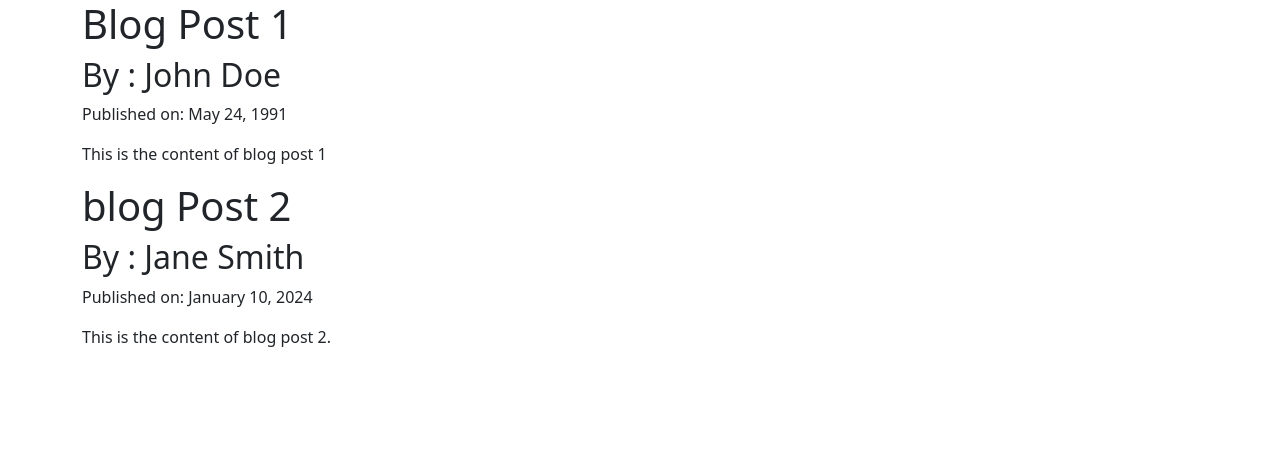
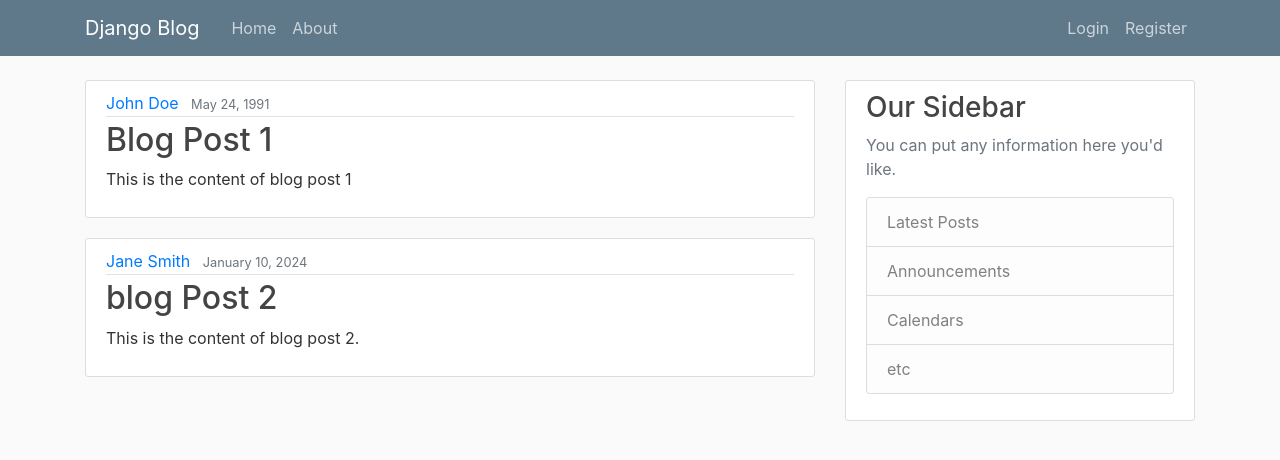
Before and after one commit to AAteddy/Django-Blog-Project, a Django app: page / in a window 1280 px wide. Shown: the top 460 px of the page. Run offline with Django 4.2, Linux system fonts and the light colour scheme; some libraries are stand-ins or nearby versions.

Commit message:
main.css style file added

```diff
--- /dev/null
+++ b/django_project/blog/static/blog/main.css
@@ -0,0 +1,84 @@
+body {
+    background: #fafafa;
+    color: #333333;
+    margin-top: 5rem;
+  }
+
+  h1, h2, h3, h4, h5, h6 {
+    color: #444444;
+  }
+
+  ul {
+    margin: 0;
+  }
+
+  .bg-steel {
+    background-color: #5f788a;
+  }
+
+  .site-header .navbar-nav .nav-link {
+    color: #cbd5db;
+  }
+
+  .site-header .navbar-nav .nav-link:hover {
+    color: #ffffff;
+  }
+
+  .site-header .navbar-nav .nav-link.active {
+    font-weight: 500;
+  }
+
+  .content-section {
+    background: #ffffff;
+    padding: 10px 20px;
+    border: 1px solid #dddddd;
+    border-radius: 3px;
+    margin-bottom: 20px;
+  }
+
+  .article-title {
+    color: #444444;
+  }
+
+  a.article-title:hover {
+    color: #428bca;
+    text-decoration: none;
+  }
+
+  .article-content {
+    white-space: pre-line;
+  }
+
+  .article-img {
+    height: 65px;
+    width: 65px;
+    margin-right: 16px;
+  }
+
+  .article-metadata {
+    padding-bottom: 1px;
+    margin-bottom: 4px;
+    border-bottom: 1px solid #e3e3e3
+  }
+
+  .article-metadata a:hover {
+    color: #333;
+    text-decoration: none;
+  }
+
+  .article-svg {
+    width: 25px;
+    height: 25px;
+    vertical-align: middle;
+  }
+
+  .account-img {
+    height: 125px;
+    width: 125px;
+    margin-right: 20px;
+    margin-bottom: 16px;
+  }
+
+  .account-heading {
+    font-size: 2.5rem;
+  }
--- a/django_project/blog/templates/blog/base.html
+++ b/django_project/blog/templates/blog/base.html
@@ -1,10 +1,15 @@
+{% load static %}
 <!DOCTYPE html>
 <html lang="en">
 <head>
     <!--bootstrap css-->
     <meta charset="UTF-8">
     <meta name="viewport" content="width=device-width, initial-scale=1.0">
-    <link href="https://cdn.jsdelivr.net/npm/bootstrap@5.3.2/dist/css/bootstrap.min.css" rel="stylesheet" integrity="sha384-T3c6CoIi6uLrA9TneNEoa7RxnatzjcDSCmG1MXxSR1GAsXEV/Dwwykc2MPK8M2HN" crossorigin="anonymous">
+    <link rel="stylesheet" href="https://cdn.jsdelivr.net/npm/bootstrap@4.0.0/dist/css/bootstrap.min.css" integrity="sha384-Gn5384xqQ1aoWXA+058RXPxPg6fy4IWvTNh0E263XmFcJlSAwiGgFAW/dAiS6JXm" crossorigin="anonymous">
+
+    <!--css style file-->
+    <link rel="stylesheet" href="{% static 'blog/main.css' %}">
+
     {% if title %}
         <title>Django Blog - {{ title }}</title>
     {% else %}
@@ -12,14 +17,53 @@
     {% endif %}
 </head>
 <body>
-    <div class="container">
-        {% block content %}
-        {% endblock %}
-    </div>
+    <header class="site-header">
+        <nav class="navbar navbar-expand-md navbar-dark bg-steel fixed-top">
+          <div class="container">
+            <a class="navbar-brand mr-4" href="{% url 'blog-home' %}">Django Blog</a>
+            <button class="navbar-toggler" type="button" data-toggle="collapse" data-target="#navbarToggle" aria-controls="navbarToggle" aria-expanded="false" aria-label="Toggle navigation">
+            <span class="navbar-toggler-icon"></span>
+            </button>
+            <div class="collapse navbar-collapse" id="navbarToggle">
+              <div class="navbar-nav mr-auto">
+                <a class="nav-item nav-link" href="{% url 'blog-home' %}">Home</a>
+                <a class="nav-item nav-link" href="{% url 'blog-about' %}">About</a>
+              </div>
+              <!-- Navbar Right Side -->
+              <div class="navbar-nav">
+                <a class="nav-item nav-link" href="#">Login</a>
+                <a class="nav-item nav-link" href="#">Register</a>
+              </div>
+            </div>
+          </div>
+        </nav>
+      </header>
+      <main role="main" class="container">
+        <div class="row">
+          <div class="col-md-8">
+            {% block content %}{% endblock %}
+          </div>
+          <div class="col-md-4">
+            <div class="content-section">
+              <h3>Our Sidebar</h3>
+              <p class='text-muted'>You can put any information here you'd like.
+                <ul class="list-group">
+                  <li class="list-group-item list-group-item-light">Latest Posts</li>
+                  <li class="list-group-item list-group-item-light">Announcements</li>
+                  <li class="list-group-item list-group-item-light">Calendars</li>
+                  <li class="list-group-item list-group-item-light">etc</li>
+                </ul>
+              </p>
+            </div>
+          </div>
+        </div>
+      </main>
 
     <!--jquery and bootstrap js-->
-    <script src="https://cdn.jsdelivr.net/npm/bootstrap@5.3.2/dist/js/bootstrap.bundle.min.js" integrity="sha384-C6RzsynM9kWDrMNeT87bh95OGNyZPhcTNXj1NW7RuBCsyN/o0jlpcV8Qyq46cDfL" crossorigin="anonymous"></script>
-    <script src="https://cdn.jsdelivr.net/npm/@popperjs/core@2.11.8/dist/umd/popper.min.js" integrity="sha384-I7E8VVD/ismYTF4hNIPjVp/Zjvgyol6VFvRkX/vR+Vc4jQkC+hVqc2pM8ODewa9r" crossorigin="anonymous"></script>
-    <script src="https://cdn.jsdelivr.net/npm/bootstrap@5.3.2/dist/js/bootstrap.min.js" integrity="sha384-BBtl+eGJRgqQAUMxJ7pMwbEyER4l1g+O15P+16Ep7Q9Q+zqX6gSbd85u4mG4QzX+" crossorigin="anonymous"></script>
+    <!-- Optional JavaScript -->
+    <!-- jQuery first, then Popper.js, then Bootstrap JS -->
+    <script src="https://code.jquery.com/jquery-3.2.1.slim.min.js" integrity="sha384-KJ3o2DKtIkvYIK3UENzmM7KCkRr/rE9/Qpg6aAZGJwFDMVNA/GpGFF93hXpG5KkN" crossorigin="anonymous"></script>
+    <script src="https://cdn.jsdelivr.net/npm/popper.js@1.12.9/dist/umd/popper.min.js" integrity="sha384-ApNbgh9B+Y1QKtv3Rn7W3mgPxhU9K/ScQsAP7hUibX39j7fakFPskvXusvfa0b4Q" crossorigin="anonymous"></script>
+    <script src="https://cdn.jsdelivr.net/npm/bootstrap@4.0.0/dist/js/bootstrap.min.js" integrity="sha384-JZR6Spejh4U02d8jOt6vLEHfe/JQGiRRSQQxSfFWpi1MquVdAyjUar5+76PVCmYl" crossorigin="anonymous"></script>
 </body>
 </html>
--- a/django_project/blog/templates/blog/home.html
+++ b/django_project/blog/templates/blog/home.html
@@ -1,9 +1,15 @@
 {% extends "blog/base.html" %}
 {% block content %}
     {% for post in posts %}
-        <h1>{{post.title}}</h1>
-        <h2>By : {{post.author}}</h2>
-        <p>Published on: {{post.date_posted}}</p>
-        <p>{{post.content}}</p>
+        <article class="media content-section">
+            <div class="media-body">
+            <div class="article-metadata">
+                <a class="mr-2" href="#">{{ post.author }}</a>
+                <small class="text-muted">{{ post.date_posted }}</small>
+            </div>
+            <h2><a class="article-title" href="#">{{ post.title }}</a></h2>
+            <p class="article-content">{{ post.content }}</p>
+            </div>
+        </article>
     {% endfor %}
 {% endblock content %}
```
Also changed, not shown: django_project/db.sqlite3.
